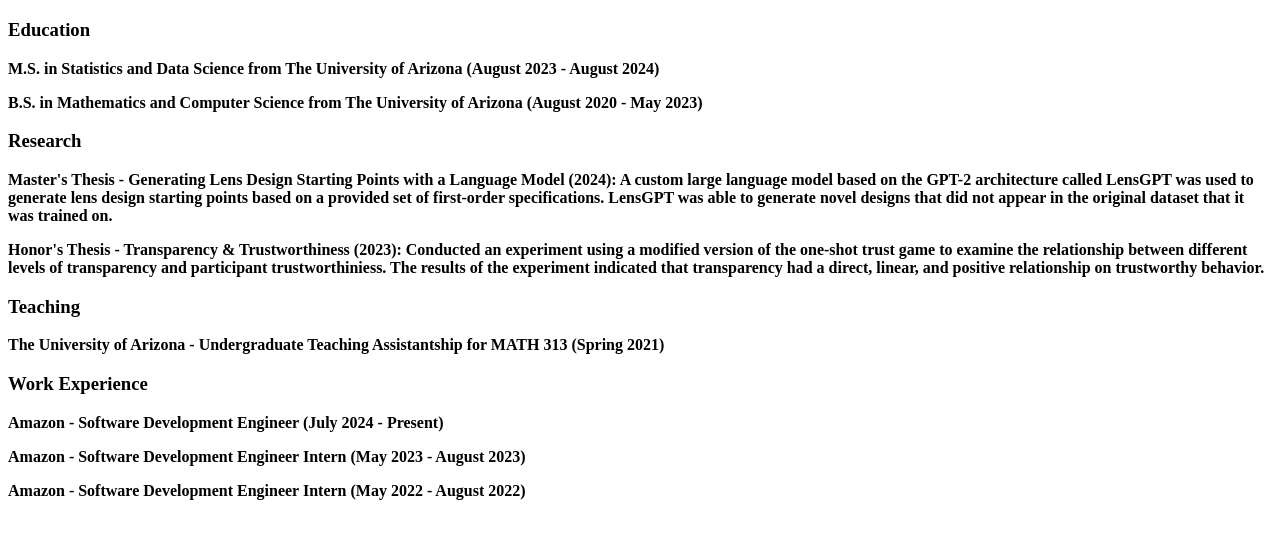
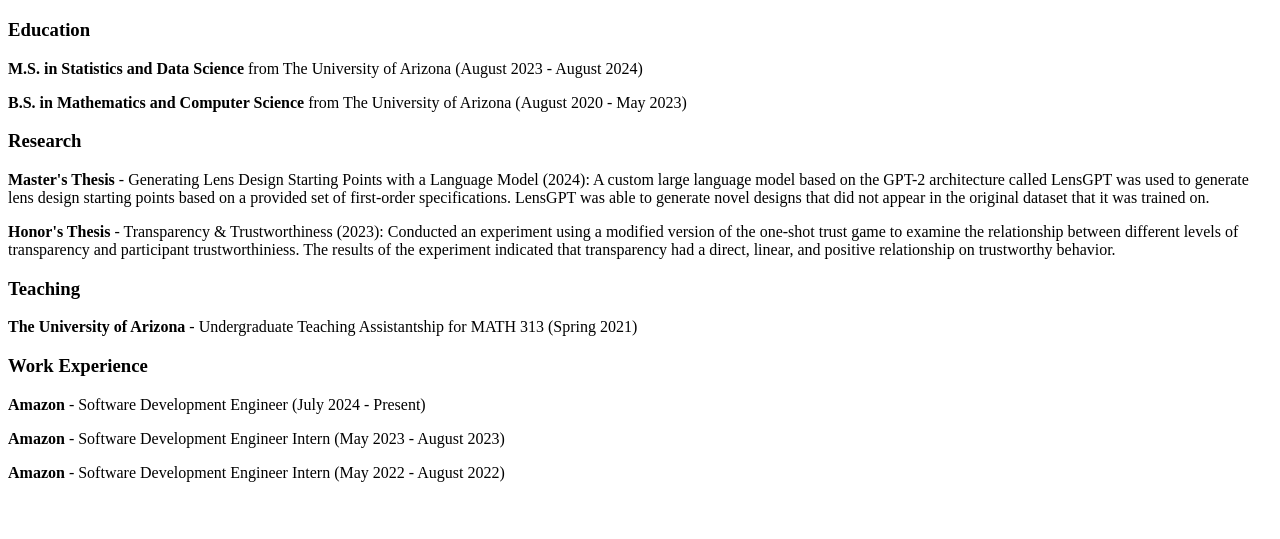
Before and after one commit to Kahrsen/Kahrsen.github.io, a plain HTML site: page index.html in a window 1280 px wide. Shown: the part 61-600 px from the top of the page. Drawn offline with Linux system fonts and the light colour scheme.

Commit message:
Update index.html

```diff
--- a/index.html
+++ b/index.html
@@ -6,8 +6,8 @@
   <body>
     <h1>Carson Barningham></h1>
     <h3>Education</h3>
-      <p><b>M.S. in Statistics and Data Science<b> from The University of Arizona (August 2023 - August 2024)</p>
-      <p><b>B.S. in Mathematics and Computer Science<b> from The University of Arizona (August 2020 - May 2023)</p>
+      <p><b>M.S. in Statistics and Data Science</b> from The University of Arizona (August 2023 - August 2024)</p>
+      <p><b>B.S. in Mathematics and Computer Science</b> from The University of Arizona (August 2020 - May 2023)</p>
     <h3>Research</h3>
       <p><b>Master's Thesis</b> - Generating Lens Design Starting Points with a Language Model (2024): A custom large language model based on the GPT-2 architecture called LensGPT was used to generate lens design starting points based on a provided set of first-order specifications. LensGPT was able to generate novel designs that did not appear in the original dataset that it was trained on.</p>
       <p><b>Honor's Thesis</b> - Transparency & Trustworthiness (2023): Conducted an experiment using a modified version of the one-shot trust game to examine the relationship between different levels of transparency and participant trustworthiniess. The results of the experiment indicated that transparency had a direct, linear, and positive relationship on trustworthy behavior.</p>
```
